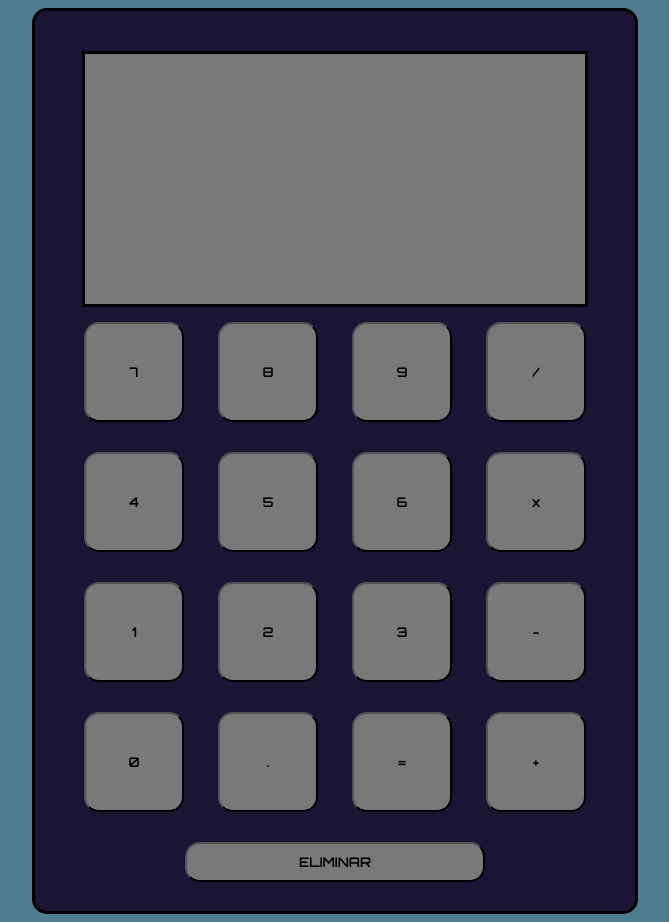
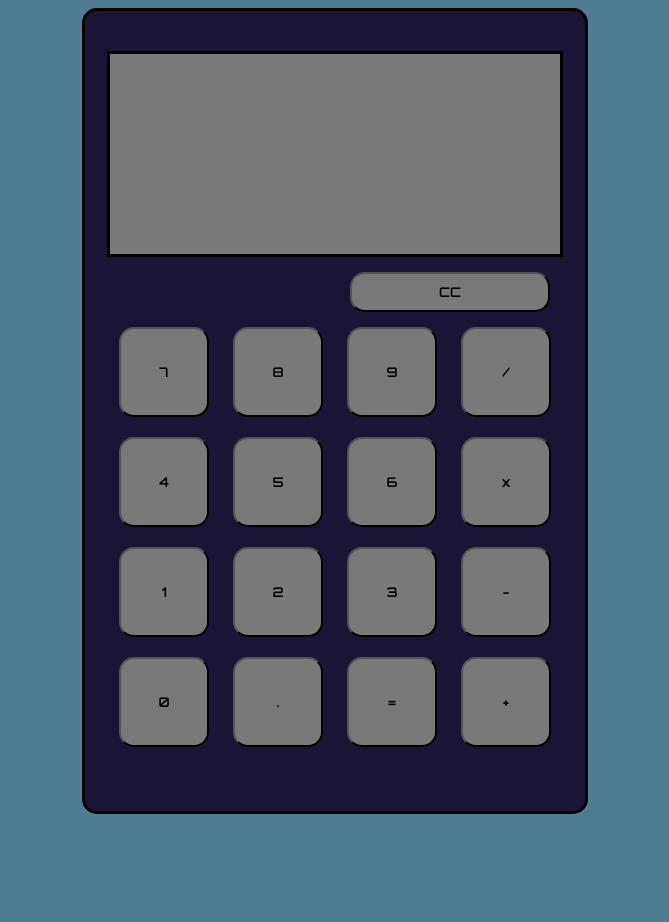
Before and after one commit to FReyesft/calculadora, a plain HTML site: page index.html in a window 1280 px wide. Shown: the whole page, without its empty margins (305-974 px from the left). After the commit the page ends 822 px from the top, so only its background shows below. Drawn offline with Linux system fonts and the light colour scheme.

Commit message:
cambio en lo que dicen algunas teclas

```diff
--- a/index.css
+++ b/index.css
@@ -9,8 +9,8 @@ body {
 
 #calculadora {
     background-color: rgb(26, 20, 53);
-    width: 600px;
-    height: 900px;
+    width: 500px;
+    height: 800px;
     border-radius: 15px;
     border: 3px solid #000000;
     text-align: -webkit-center;
@@ -18,8 +18,8 @@ body {
 
 #display {
     background-color: rgb(121, 121, 121);
-    width: 500px;
-    height: 250px;
+    width: 450px;
+    height: 200px;
     margin-top: 40px;
     resize: none;
     border: 3px solid #000000;
@@ -28,35 +28,40 @@ body {
     font-weight: bold;
     font-size: 50px;
     text-align: right;
-
+    overflow: hidden;
 }
 
 #botones {
     display: flex;
     display: block;
+    margin-top: 60px;
 }
 
 #botones > button {
     border-radius: 15px;
-    width: 100px;
-    height: 100px;
-    margin: 15px;
+    width: 90px;
+    height: 90px;
+    margin: 10px;
     background-color: rgb(121, 121, 121);
     font-family: 'Orbitron', sans-serif;
 }
 
 #botones > button:focus {
     border-radius: 15px;
-    margin: 15px;
     background-color: rgb(165, 165, 165);
     box-shadow: 1px 1px 25px -3px rgba(0,0,0,0.75);
     -webkit-box-shadow: 1px 1px 25px -3px rgba(0,0,0,0.75);
     -moz-box-shadow: 1px 1px 25px -3px rgba(0,0,0,0.75);
 }
 
-#botones .borrar {
-    width: 300px;
+.borrar {
+    position: absolute;
+    width: 200px;
     height: 40px;
+    border-radius: 15px;
+    margin: 15px;
+    background-color: rgb(121, 121, 121);
+    font-family: 'Orbitron', sans-serif;
 }
 
 
--- a/index.html
+++ b/index.html
@@ -18,6 +18,7 @@
                 <p class="primer-valor"></p>
                 <p class="segundo-valor"></p>
             </div>
+            <button class="borrar" value="←">CC</button>
             <div id="botones">
                 <button class="numero" value="7">7</button>
                 <button class="numero" value="8">8</button>
@@ -38,7 +39,6 @@
                 <button class="numero" value=".">.</button>
                 <button class="igual" value="=">=</button>
                 <button class="operador" value="+">+</button><br>
-                <button class="borrar" value="←">ELIMINAR</button>
             </div>
         </div>
     </div>
--- a/index.js
+++ b/index.js
@@ -17,7 +17,7 @@ botonesOperadores.forEach((boton) => {
             segundoValor.textContent = segundoValor.textContent + boton.value;
         }
          else {
-            primerValor.textContent = primerValor.textContent + boton.value;
+            primerValor.innerHTML = primerValor.textContent + boton.value;
         }
     });
 })
@@ -78,7 +78,7 @@ igual.addEventListener("click", () => {
         primerValor.textContent = resultado;
         segundoValor.textContent = ""
     } else if(primerValor.textContent < 0){
-        let resultado = "Error";
+        let resultado = 0;
         primerValor.textContent = resultado;
     }
 });
```
